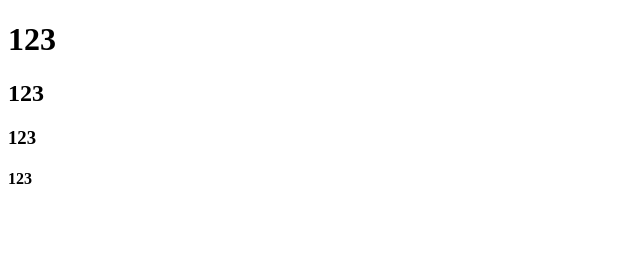
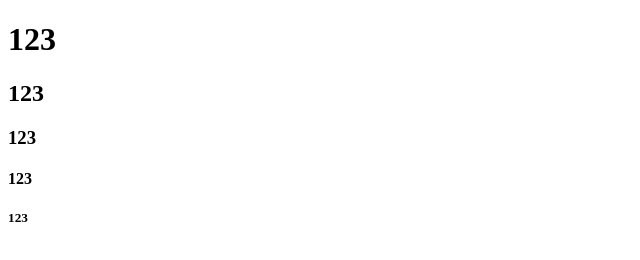
Before and after one commit to eaz73727/git-test, a plain HTML site: page index.html in a window 1280 px wide. Shown: the full height of the page, 0-640 px from the left. Drawn offline with Linux system fonts and the light colour scheme.

Commit message:
feat:b2c1

```diff
--- a/index.html
+++ b/index.html
@@ -11,5 +11,6 @@
   <h2>123</h2>
   <h3>123</h3>
   <h4>123</h4>
+  <h5>123</h5>
 </body>
 </html>
```
